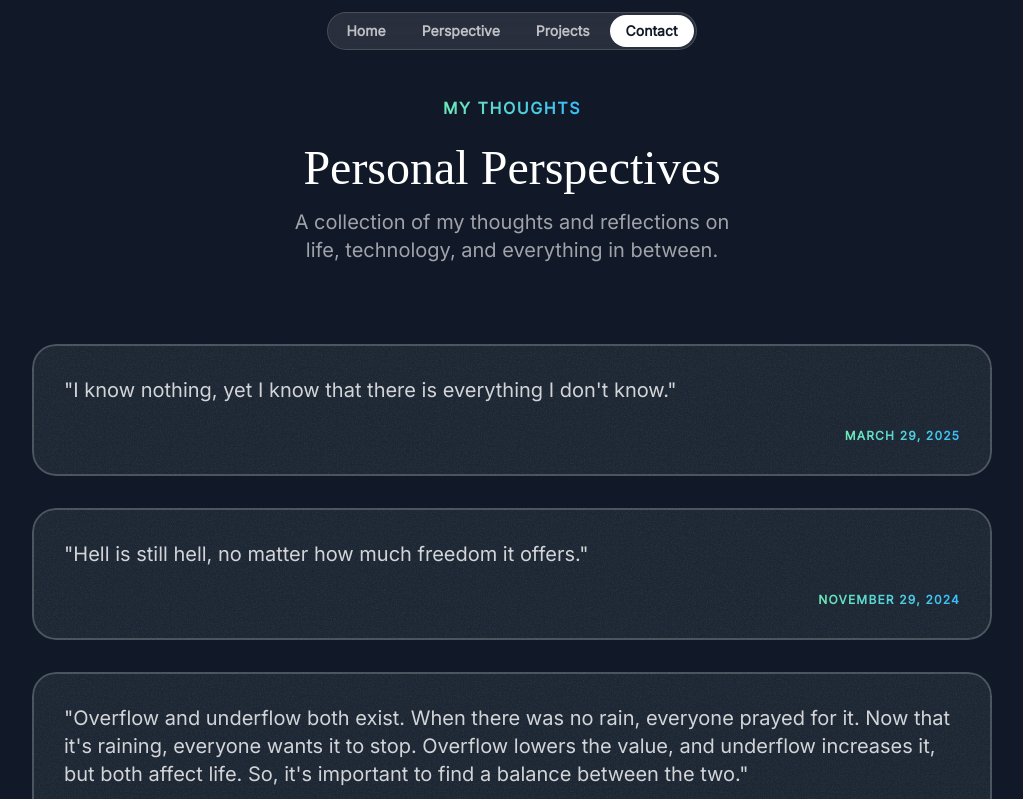
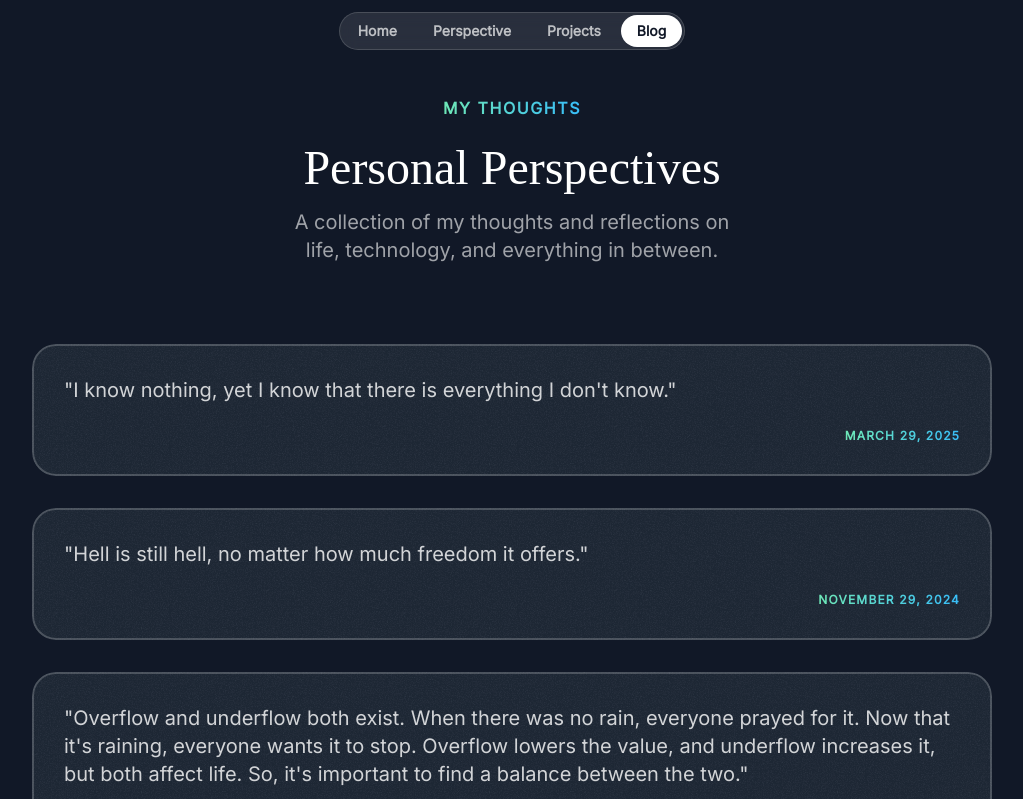
Before and after one commit to virtualabishek/virtualabishek.github.io, a React (Vite) app: page /perspective in a window 1280 px wide. Shown: the top 799 px of the page, without its empty margins (128-1151 px from the left). Built offline with nearby package versions, Linux system fonts and the light colour scheme; a web font is replaced by a local one.

Commit message:
update: added the blog to a navbar which points blog.abishekn.com.np

```diff
--- a/src/components/Navbar.jsx
+++ b/src/components/Navbar.jsx
@@ -18,12 +18,12 @@ const Navbar = () => {
         {/* <HashLink to="/#about" className="nav-item">
           About
         </HashLink> */}
-        <HashLink
-          to="/#contact"
+        <a
+          href="https://blog.abishekn.com.np/"
           className="nav-item bg-white text-gray-900 hover:bg-white/70 hover:text-gray-900"
         >
-          Contact
-        </HashLink>
+          Blog
+        </a>
       </div>
     </nav>
   );
--- a/src/pages/Perspective.jsx
+++ b/src/pages/Perspective.jsx
@@ -41,7 +41,7 @@ const Perspective = () => {
             >
               <div className="flex flex-col">
                 <p className="text-lg md:text-xl text-white/80 leading-relaxed font-light mb-4">
-                  "{perspective.text}"
+                  &quot;{perspective.text}&quot;
                 </p>
                 <div className="bg-gradient-to-r from-emerald-300 to-sky-400 inline-flex self-end font-bold uppercase tracking-widest text-xs text-transparent bg-clip-text mt-2">
                   {formatDate(perspective.date)}
--- a/vite.config.js
+++ b/vite.config.js
@@ -4,4 +4,5 @@ import svgr from "vite-plugin-svgr";
 
 export default defineConfig({
   plugins: [react(), svgr()],
+  base: "/",
 });
```
